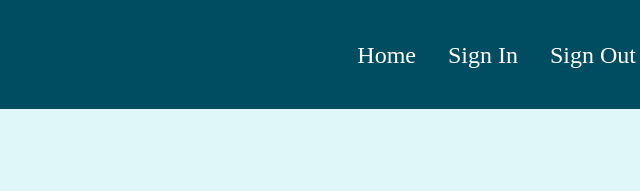
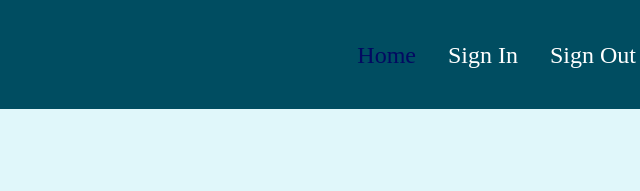
Before and after one commit to gabrieltrindade-dev/trainee-css-injunior, a plain HTML site: page index.html in a window 1280 px wide. In both pictures the pointer is over the link "Home". Shown: the top 191 px of the page, 529-1169 px from the left. Drawn offline with Linux system fonts and the light colour scheme.

Commit message:
feat: hover links header - azul escuro

```diff
--- a/index.css
+++ b/index.css
@@ -36,6 +36,10 @@ header nav a{
     letter-spacing: 0%;
     color: white;
     text-decoration: none;
+}
+
+header nav a:hover {
+  color: rgb(3, 9, 97);
 }
 
 .sobreMim {
```
